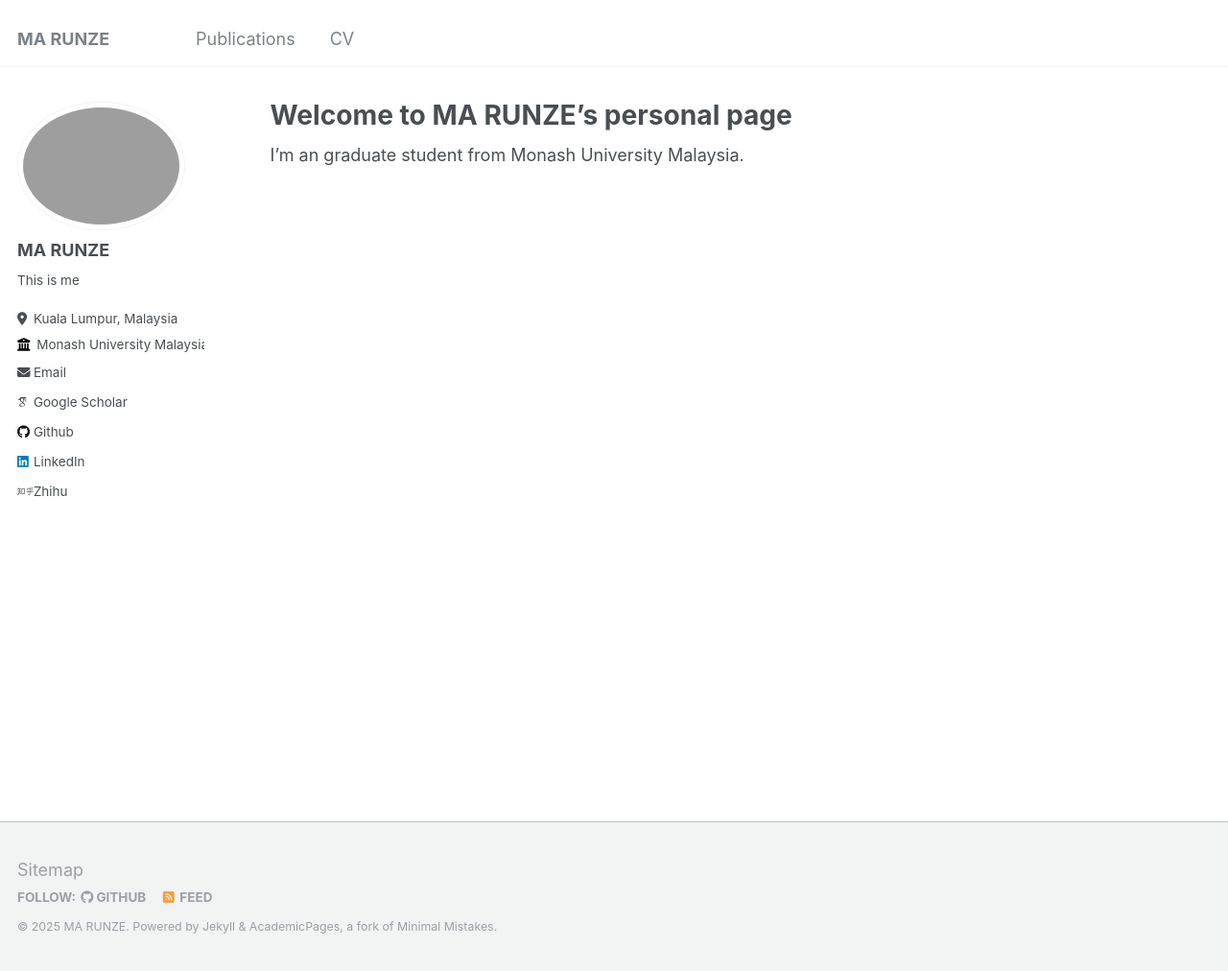
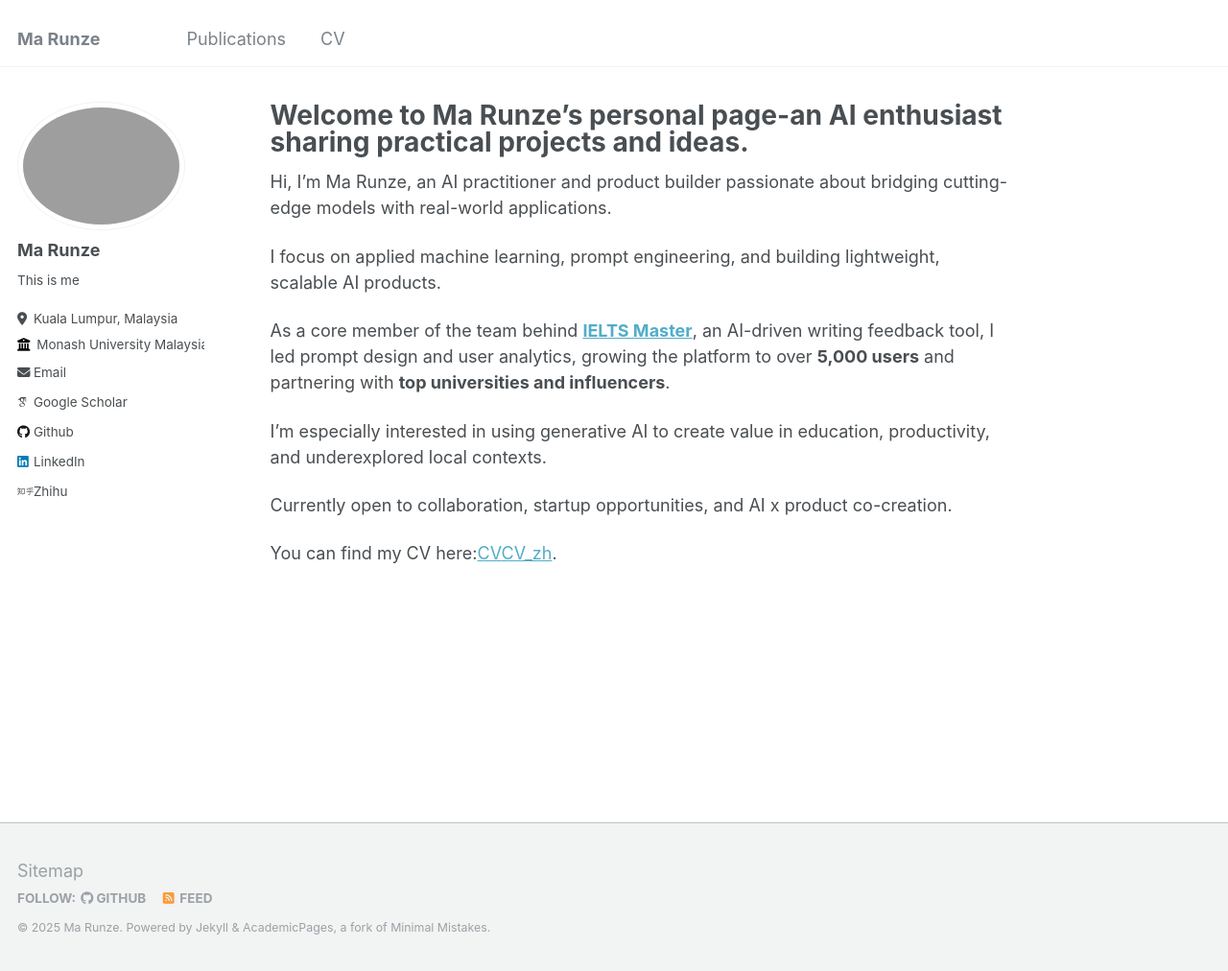
Before and after one commit to Kha1edze/Kha1edze.github.io, a Jekyll site: the page built from _pages/about.md, in a window 1280 px wide and 1012 px high. Shown: the whole window at 96% size. Built offline with Jekyll 4.4.1, drawn with Linux system fonts in a browser that asks for light colours; some web fonts are replaced.

Commit message:
update much

```diff
--- a/_config.yml
+++ b/_config.yml
@@ -8,9 +8,9 @@
 
 # Basic Site Settings
 locale                   : "en-US"
-title                    : "MA RUNZE"
+title                    : "Ma Runze"
 title_separator          : "-"
-name                     : &name "MA RUNZE"
+name                     : &name "Ma Runze"
 description              : &description "personal description"
 url                      : https://Kha1edze.github.io # the base hostname & protocol for your site e.g. "https://mmistakes.github.io"
 baseurl                  : "" # the subpath of your site, e.g. "/blog"
@@ -22,7 +22,7 @@ repository               : "Kha1edze/Kha1edze.github.io"
 author:
   # Biographic information
   avatar           : "profile.png"
-  name             : "MA RUNZE"
+  name             : "Ma Runze"
   # pronouns         : "He/His"
   bio              : "This is me"
   location         : "Kuala Lumpur, Malaysia"
--- a/_pages/about.md
+++ b/_pages/about.md
@@ -1,10 +1,20 @@
 ---
 permalink: /
-title: "Welcome to MA RUNZE's personal page"
+title: "Welcome to Ma Runze's personal page-an AI enthusiast sharing practical projects and ideas."
 author_profile: true
 redirect_from:
   - /about/
   - /about.html
 ---
 
-I'm an graduate student from Monash University Malaysia.
+Hi, I'm Ma Runze, an AI practitioner and product builder passionate about bridging cutting-edge models with real-world applications.
+
+I focus on applied machine learning, prompt engineering, and building lightweight, scalable AI products.
+
+As a core member of the team behind [**IELTS Master**](https://www.zmielts.cn), an AI-driven writing feedback tool, I led prompt design and user analytics, growing the platform to over **5,000 users** and partnering with **top universities and influencers**.
+
+I'm especially interested in using generative AI to create value in education, productivity, and underexplored local contexts.
+
+Currently open to collaboration, startup opportunities, and AI x product co-creation.
+
+You can find my CV here:[CV](../files/resume.pdf)[CV_zh](../files/resume_zh.pdf).
```
Also changed, not shown: _pages/cv.md (+4 -2 lines), 3 other files.
